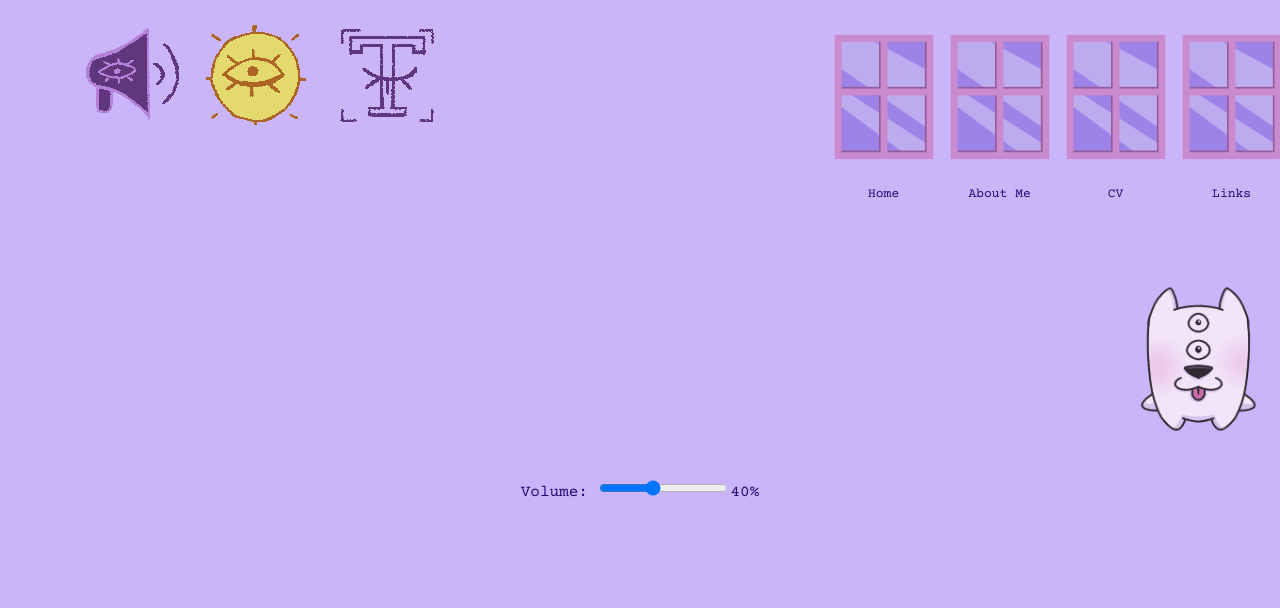
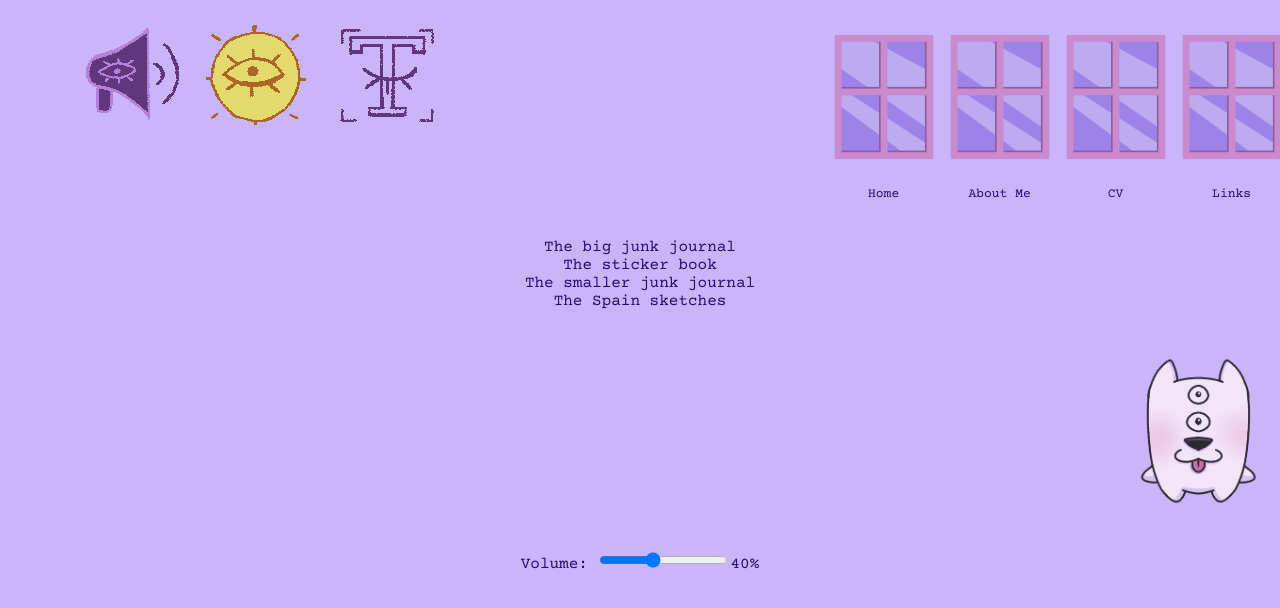
Before and after one commit to ViLinh27/vilinh27-rooms, a React (Create React App) app in the folder linh-rooms/: page /pages/journals in a window 1280 px wide. Shown: the top 608 px of the page. Built offline with nearby package versions, Linux system fonts and the light colour scheme.

Commit message:
Add base plate for journal page

```diff
--- a/linh-rooms/src/App.js
+++ b/linh-rooms/src/App.js
@@ -9,6 +9,8 @@ import About from './pages/About';
 import MyLinks from './pages/MyLinks';
 import MyCV from './pages/MyCV';
 import Contact from './pages/Contact';
+import MyJournals from './pages/MyJournals';
+
 import MusicDog from './components/MusicDog';
 import PageUnderConstructor from './pages/PageUnderConstructor';
 //Sound Context imported
@@ -101,6 +103,7 @@ function App() {
          <Route path="/pages/CV" element={<MyCV/>}/>
          <Route path="/pages/Contact" element={<Contact/>}/>
          <Route path="/pages/Under-Construction" element={<PageUnderConstructor/>}/>
+         <Route path="/pages/journals" element={<MyJournals/>}/>
 
         {/* default route */}
         <Route path="/" element={<Homepage/>}/>
--- a/linh-rooms/src/pages/Homepage.js
+++ b/linh-rooms/src/pages/Homepage.js
@@ -30,6 +30,10 @@ function Homepage(){
                     captionText="Crafts"
                     linkUrl="/pages/Under-Construction"
                 />
+                <Door
+                    captionText="Journals"
+                    linkUrl="/pages/journals"
+                />
             </header>
         </>
     );
--- /dev/null
+++ b/linh-rooms/src/pages/MyJournals.js
@@ -0,0 +1,17 @@
+import React, {useRef} from 'react';
+
+function MyJournals(){
+    return(
+        <>
+            <div className='App'>
+                {/* The JournalBook component goes here */}
+                <div>The big junk journal</div>
+                <div> The sticker book</div>
+                <div> The smaller junk journal</div>
+                <div> The Spain sketches</div>
+            </div>
+        </>
+    )
+}
+
+export default MyJournals;
```
Also changed, not shown: linh-rooms/src/components/JournalBook.js (added, +7 -0 lines).
